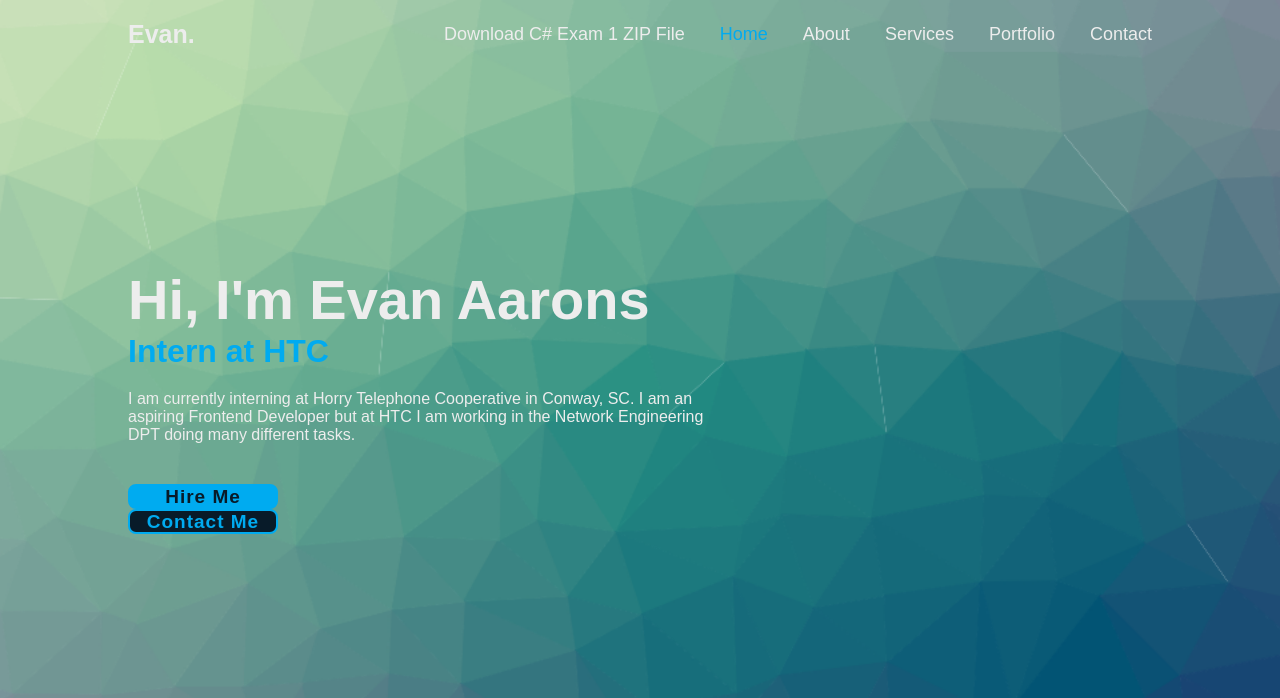
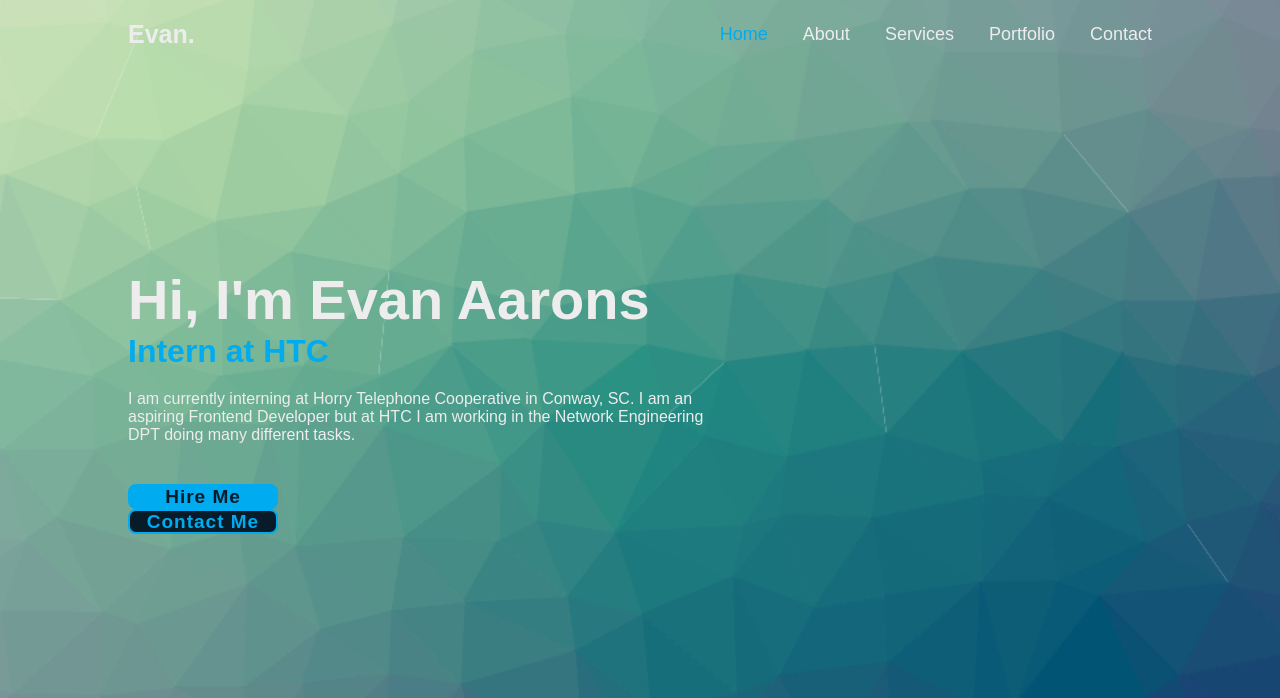
Before and after one commit to vs0t/my-portfolio, a plain HTML site: page index.html in a window 1280 px wide. Shown: the top 698 px of the page. Drawn offline with nearby package versions, Linux system fonts and the light colour scheme.

Commit message:
Update index.html

```diff
--- a/index.html
+++ b/index.html
@@ -12,7 +12,6 @@
         <a href="#" class="logo">Evan.</a>
 
         <nav class="navbar">
-            <a href="aarons-wood_exam1%20(2).zip" download>Download C# Exam 1 ZIP File</a>
             <a href="#" class="active">Home</a>
             <a href="#">About</a>
             <a href="#">Services</a>
```
